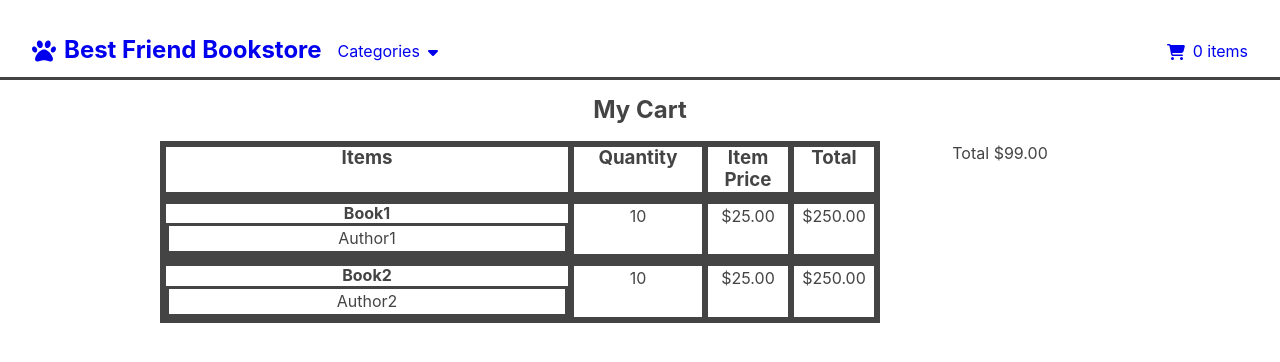
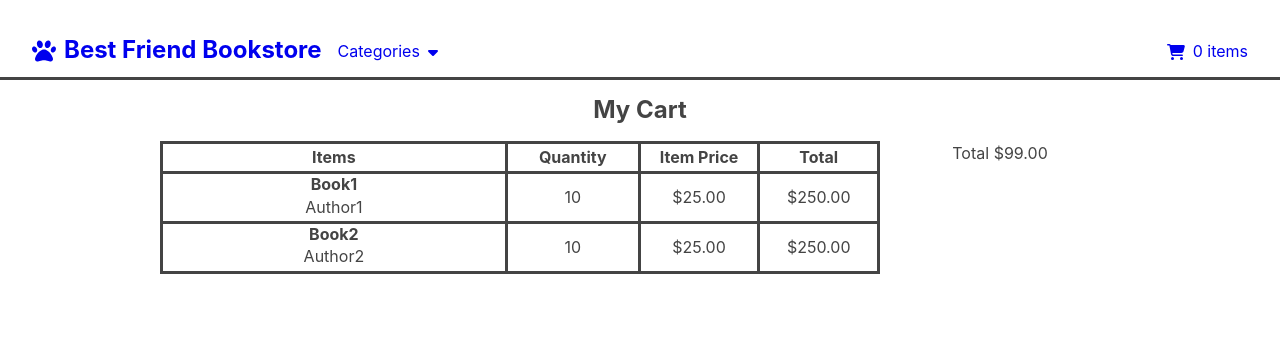
Before and after one commit to mjande/best-friend-bookstore, a React (Create React App) app: page /cart in a window 1280 px wide. Shown: the top 362 px of the page. Built offline with nearby package versions, Linux system fonts and the light colour scheme.

Commit message:
Switch cart items to table

```diff
--- a/src/components/Cart.js
+++ b/src/components/Cart.js
@@ -11,17 +11,21 @@ const Cart = () => {
     <div className="cart-page">
       <h2>My Cart</h2>
       <div className="cart-body">
-        <div className="cart-items-container">
-          <div className="cart-items-labels">
-            <h3 className="item">Items</h3>
-            <h3 className="quantity">Quantity</h3>
-            <h3 className="item-price">Item Price</h3>
-            <h3 className="total-price">Total</h3>
-          </div>
-          {cartItems.map((item) => (
-            <CartItem obj={item} />
-          ))}
-        </div>
+        <table>
+          <thead>
+            <tr>
+              <th className="item">Items</th>
+              <th className="quantity">Quantity</th>
+              <th className="price">Item Price</th>
+              <th className="total-price">Total</th>
+            </tr>
+          </thead>
+          <tbody>
+            {cartItems.map((item) => (
+              <CartItem obj={item} />
+            ))}
+          </tbody>
+        </table>
         <div className="cart-data" data-testid="cart-total">
           Total $99.00
         </div>
--- a/src/components/CartItem.js
+++ b/src/components/CartItem.js
@@ -2,15 +2,15 @@ import "../styles/Cart.css";
 
 const CartItem = ({ obj }) => {
   return (
-    <div className="item-container" aria-label="cart-item">
-      <div className="item">
+    <tr className="item-container" aria-label="cart-item">
+      <td className="item">
         <h4>{obj.title}</h4>
         <div>{obj.authors[0].name}</div>
-      </div>
-      <div className="quantity">10</div>
-      <div className="item-price">$25.00</div>
-      <div className="total-price">$250.00</div>
-    </div>
+      </td>
+      <td className="quantity">10</td>
+      <td className="price">$25.00</td>
+      <td className="total-price">$250.00</td>
+    </tr>
   );
 };
 
--- a/src/styles/Cart.css
+++ b/src/styles/Cart.css
@@ -15,15 +15,11 @@
   flex-wrap: wrap;
 }
 
-.cart-items-container {
+table {
+  table-layout: fixed;
+  border-collapse: collapse;
+  border: solid;
   flex: 2 2 auto;
-  display: flex;
-  flex-direction: column;
-}
-
-.item-container,
-.cart-items-labels {
-  display: flex;
 }
 
 .item {
@@ -35,13 +31,13 @@
   width: 8rem;
 }
 
-.item-price,
+.price,
 .total-price {
-  width: 5rem;
+  min-width: 5rem;
 }
 
-.cart-items-container h3,
-.cart-items-container div {
+table th,
+table td {
   border: solid;
 }
 
```
